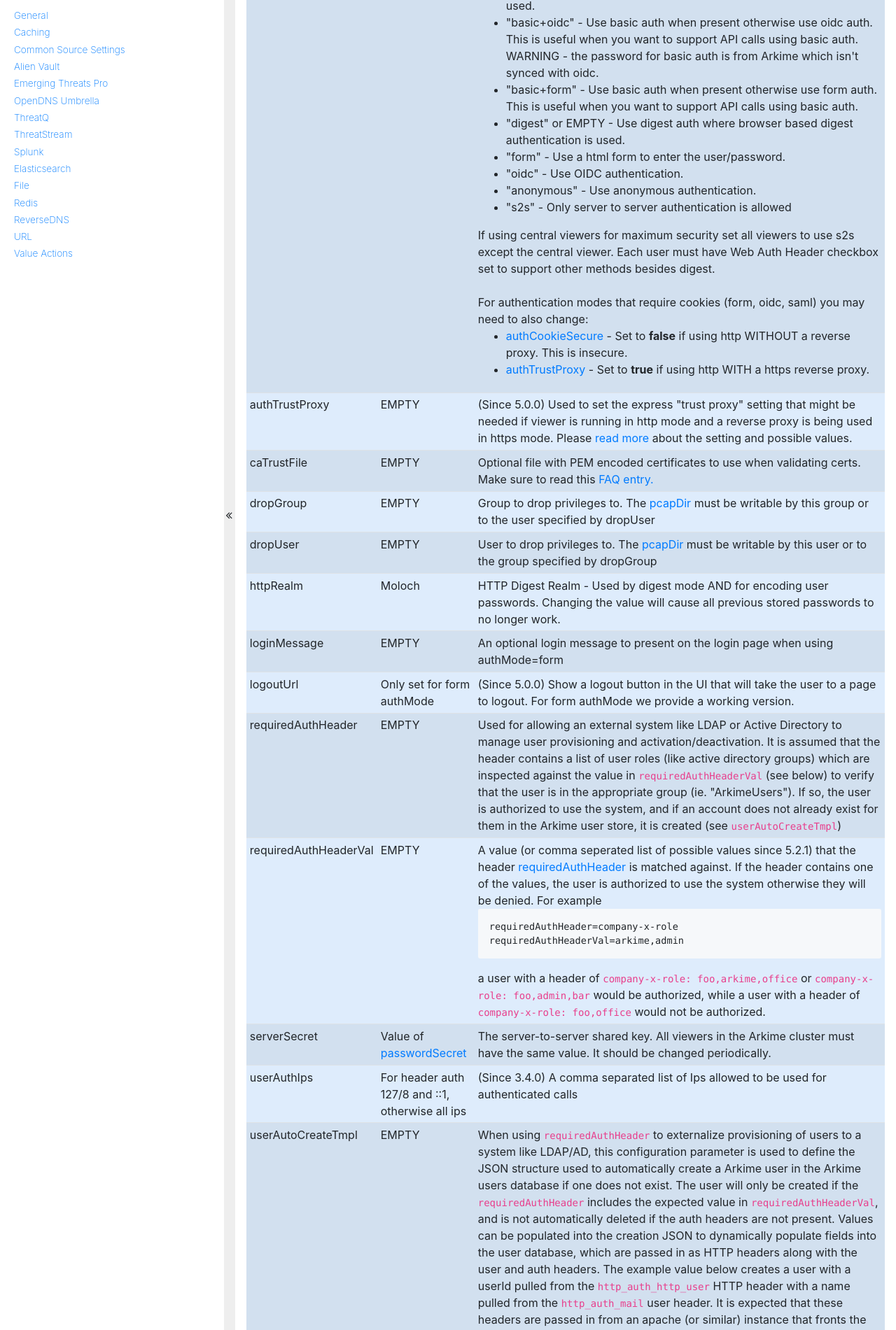
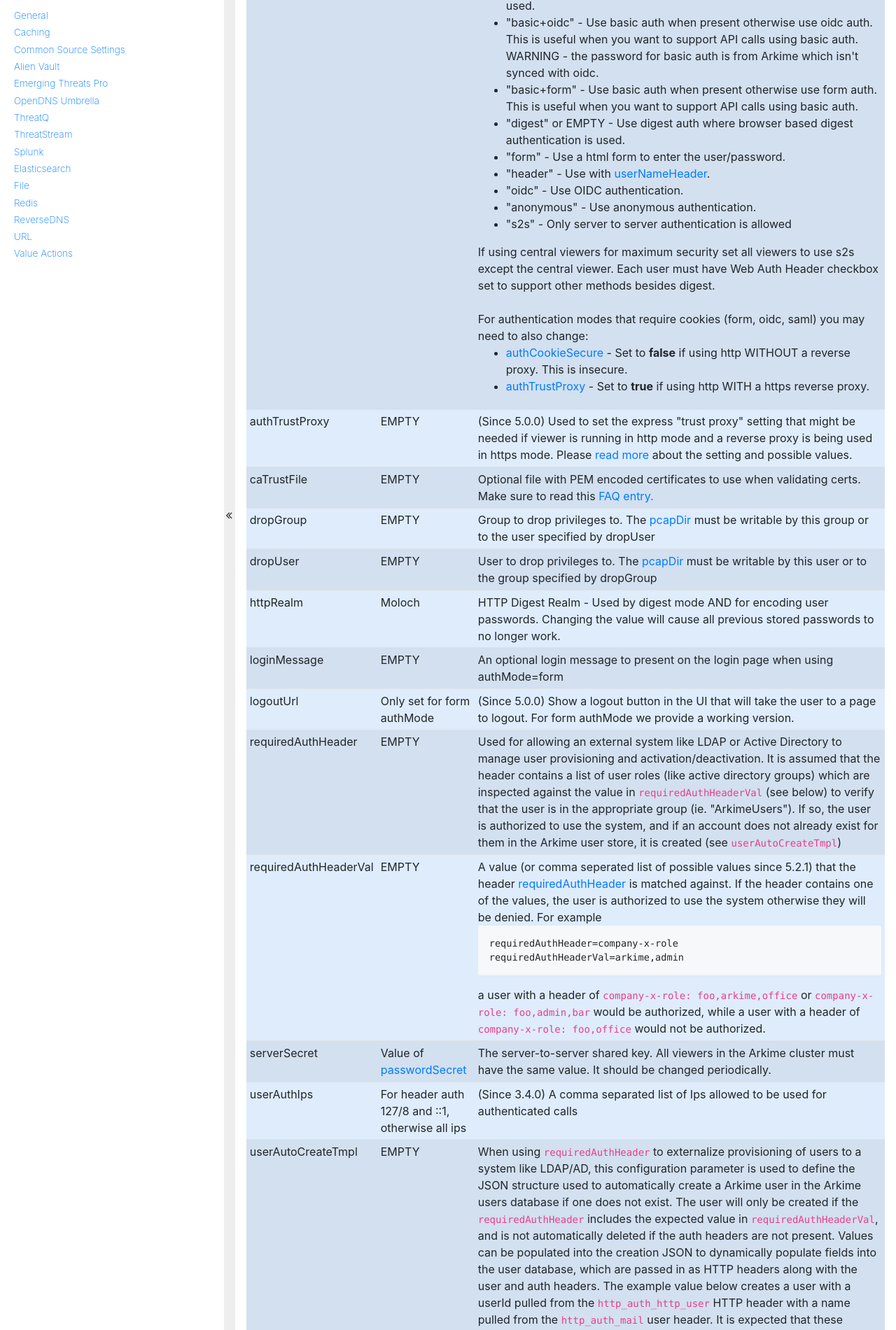
Before and after one commit to arkime/arkimeweb, a Jekyll site: the page built from settings.html, in a window 1280 px wide. Shown: the part 1800-3701 px from the top of the page at 70% size. Built offline with Jekyll 4.4.1, drawn with Linux system fonts in a browser that asks for light colours.

```diff
--- a/_data/shared/security.yml
+++ b/_data/shared/security.yml
@@ -43,6 +43,7 @@ settings:
         <li>"basic+form" - Use basic auth when present otherwise use form auth. This is useful when you want to support API calls using basic auth.</li>
         <li>"digest" or EMPTY - Use digest auth where browser based digest authentication is used.</li>
         <li>"form" - Use a html form to enter the user/password.</li>
+        <li>"header" - Use with <a href="#userNameHeader">userNameHeader</a>.</li>
         <li>"oidc" -  Use OIDC authentication.</li>
         <li>"anonymous" - Use anonymous authentication.</li>
         <li>"s2s" -  Only server to server authentication is allowed</li>
```
